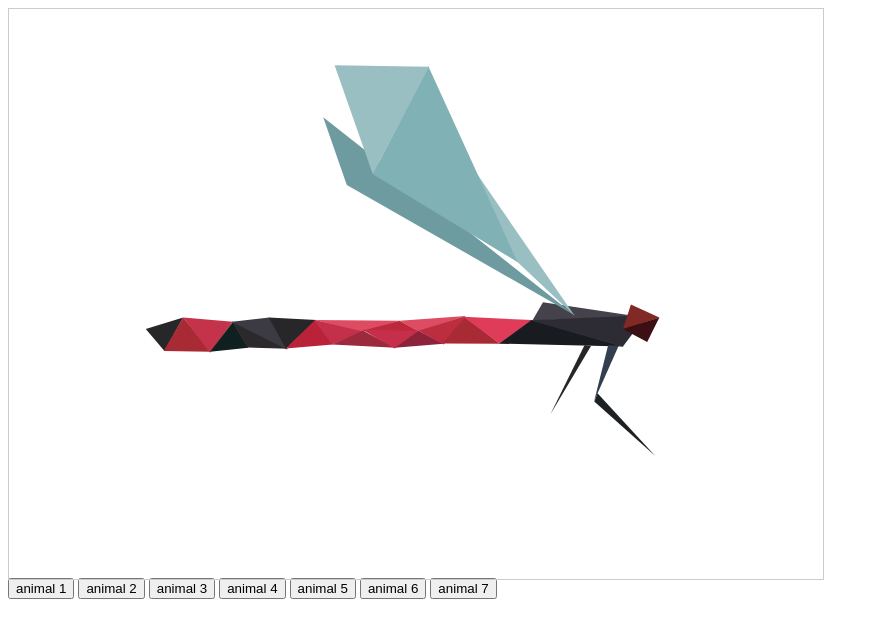
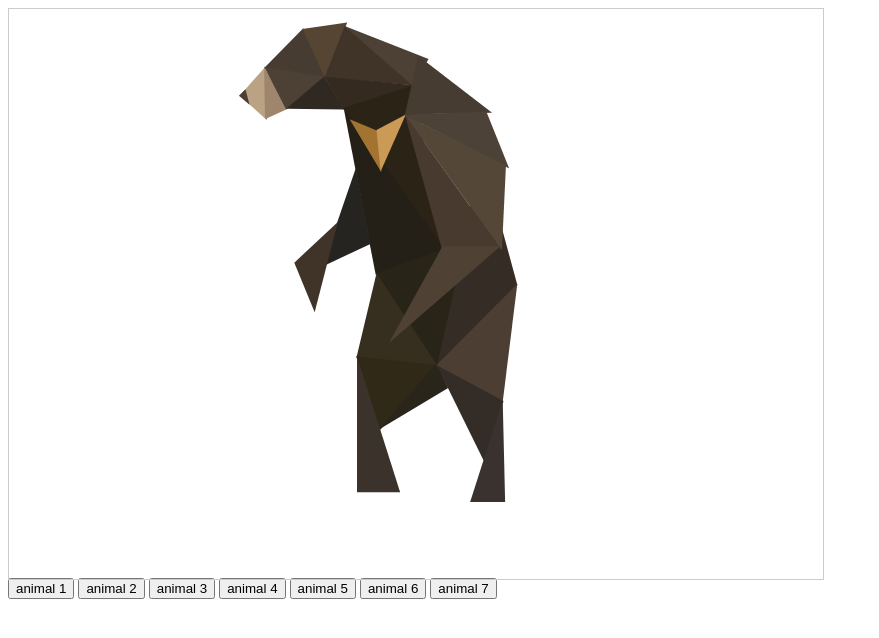
Before and after one commit to daialihexiaoniu/Code_demo, a website with bundled scripts: page src/inPieces/inPieces.html in a window 1280 px wide. Shown: the whole page, without its empty margins (0-879 px from the left). Built offline with nearby package versions, Linux system fonts and the light colour scheme.

Commit message:
add bear

```diff
--- a/src/inPieces/inPieces.html
+++ b/src/inPieces/inPieces.html
@@ -8,7 +8,7 @@
     <link rel="stylesheet" href="./inPieces.scss">
 </head>
 <body>
-    <div class="wrap pieces-wrap-16 J-wrap">
+    <div class="wrap pieces-wrap-17 J-wrap">
         <div class="shard-wrap">
             <div class="shard"></div>
         </div>
--- a/src/inPieces/inPieces.scss
+++ b/src/inPieces/inPieces.scss
@@ -2113,3 +2113,126 @@
         background-color: #9ABFC2;
     }
 }
+
+.pieces-wrap-17 .shard-wrap {
+    &:nth-child(1) .shard {
+        clip-path: polygon(28.35% 15.214%, 31.45% 10.2%, 31.7% 19.5%);
+        background-color: #BAA284;
+    }
+    &:nth-child(2) .shard {
+        clip-path: polygon(31.35% 10.214%, 34.25% 17.5%, 31.45% 19.357%);
+        background-color: #9E856B;
+    }
+    &:nth-child(3) .shard {
+        clip-path: polygon(31.35% 10.357%, 36.15% 3.357%, 38.95% 12.071%);
+        background-color: #473C32;
+    }
+    &:nth-child(4) .shard {
+        clip-path: polygon(31.35% 10.14%, 38.85% 11.929%, 34.05% 17.643%);
+        background-color: #4D4135;
+    }
+    &:nth-child(5) .shard {
+        clip-path: polygon(34.05% 17.5%, 38.75% 11.786%, 41.15% 17.643%);
+        background-color: #302922;
+    }
+    &:nth-child(6) .shard {
+        clip-path: polygon(36.05% 3.5%, 41.55% 2.357%, 38.85% 12.214%);
+        background-color: #564533;
+    }
+    &:nth-child(7) .shard {
+        clip-path: polygon(38.75% 12.071%, 41.25% 2.929%, 50.65% 13.5%);
+        background-color: #403429;
+    }
+    &:nth-child(8) .shard {
+        clip-path: polygon(38.75% 11.9%, 49.9% 13.357%, 41.05% 17.643%);
+        background-color: #342A1F;
+    }
+    &:nth-child(9) .shard {
+        clip-path: polygon(41.15% 2.929%, 51.55% 8.786%, 49.65% 13.5%);
+        background-color: #4D4135;
+    }
+    &:nth-child(10) .shard {
+        clip-path: polygon(41.05% 17.357%, 49.65% 13.357%, 53.35% 42.357%);
+        background-color: #2C2317;
+    }
+    &:nth-child(11) .shard {
+        clip-path: polygon(48.65% 18.5%, 50.25% 8.214%, 59.35% 18.214%);
+        background-color: #473C32;
+    }
+    &:nth-child(12) .shard {
+        clip-path: polygon(41.1% 17.3%, 53.55% 42.214%, 45.05% 46.643%);
+        background-color: #242017;
+    }
+    &:nth-child(13) .shard {
+        clip-path: polygon(41.85% 19.357%, 45.25% 21.357%, 45.75% 28.643%);
+        background-color: #A37431;
+    }
+    &:nth-child(14) .shard {
+        clip-path: polygon(45.15% 21.214%, 48.75% 18.5%, 45.65% 28.5%);
+        background-color: #CB9A57;
+    }
+    &:nth-child(15) .shard {
+        clip-path: polygon(48.5% 18.5%, 58.65% 18.03%, 61.45% 27.99%);
+        background-color: #4C4237;
+    }
+    &:nth-child(16) .shard {
+        clip-path: polygon(58.05% 25.357%, 62.45% 48.4%, 52.35% 62.9%);
+        background-color: #352D25;
+    }
+    &:nth-child(17) .shard {
+        clip-path: polygon(48.55% 18.5%, 61.05% 27.5%, 60.55% 42.357%);
+        background-color: #554738;
+    }
+    &:nth-child(18) .shard {
+        clip-path: polygon(42.6% 27.929%, 44.4% 41.214%, 38.45% 45.214%);
+        background-color: #262420;
+    }
+    &:nth-child(19) .shard {
+        clip-path: polygon(35.05% 44.5%, 40.4% 37.357%, 37.55% 53.214%);
+        background-color: #403429;
+    }
+    &:nth-child(20) .shard {
+        clip-path: polygon(45.05% 46.357%, 56.05% 40.786%, 52.55% 62.786%);
+        background-color: #292418;
+    }
+    &:nth-child(21) .shard {
+        clip-path: polygon(48.65% 18.643%, 60.25% 41.786%, 53.15% 41.929%);
+        background-color: #483A2E;
+    }
+    &:nth-child(22) .shard {
+        clip-path: polygon(45.15% 46.357%, 52.65% 62.643%, 42.68% 61.2%);
+        background-color: #362F20;
+    }
+    &:nth-child(23) .shard {
+        clip-path: polygon(46.65% 58.643%, 53.25% 41.643%, 60.35% 41.643%);
+        background-color: #504135;
+    }
+    &:nth-child(24) .shard {
+        clip-path: polygon(42.65% 60.929%, 52.65% 62.5%, 45.45% 74.071%);
+        background-color: #302917;
+    }
+    &:nth-child(25) .shard {
+        clip-path: polygon(42.75% 60.929%, 48.05% 84.786%, 42.75% 84.786%);
+        background-color: #3A322B;
+    }
+    &:nth-child(26) .shard {
+        clip-path: polygon(45.45% 73.786%, 52.55% 62.071%, 53.95% 66.5%);
+        background-color: #29251B;
+    }
+    &:nth-child(27) .shard {
+        clip-path: polygon(52.45% 62.643%, 62.45% 48.214%, 60.65% 68.929%);
+        background-color: #4C3E32;
+    }
+    &:nth-child(28) .shard {
+        clip-path: polygon(52.55% 62.5%, 60.75% 68.786%, 58.55% 79.929%);
+        background-color: #342C27;
+    }
+    &:nth-child(29) .shard {
+        clip-path: polygon(60.65% 68.643%, 60.95% 86.5%, 56.65% 86.5%);
+        background-color: #3A322E;
+    }
+    &:nth-child(30) .shard {
+        clip-path: polygon(28.25% 15.214%, 29.05% 14.071%, 29.55% 16.786%);
+        background-color: #4C3E32;
+    }
+}
```
